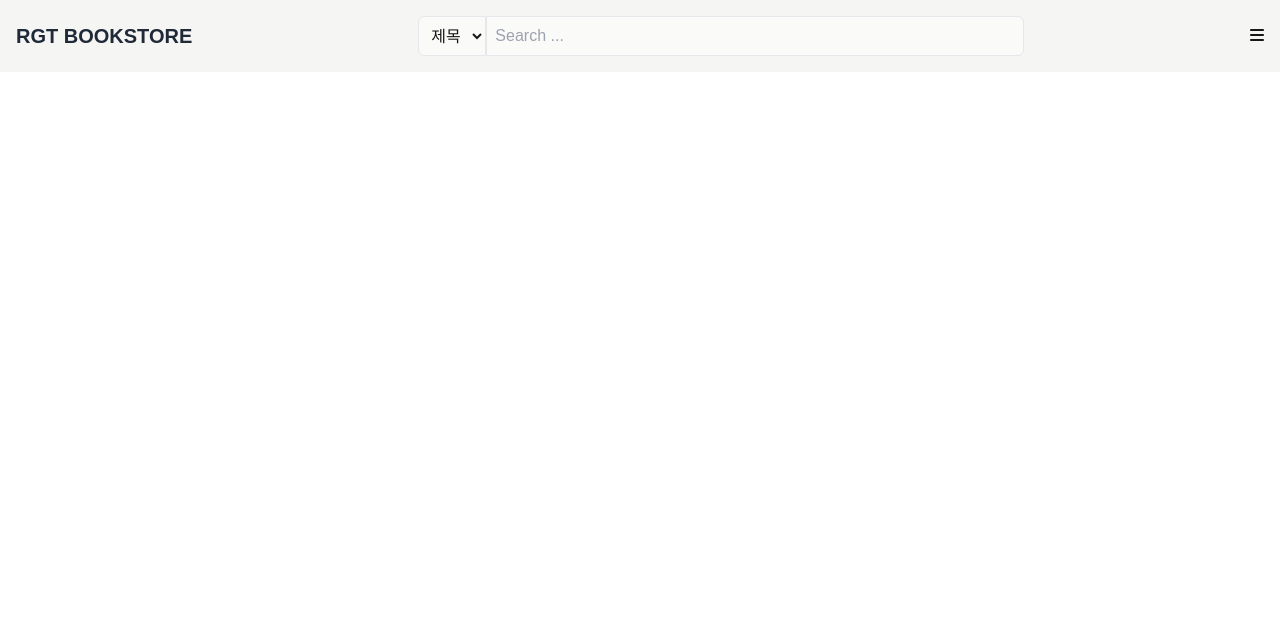
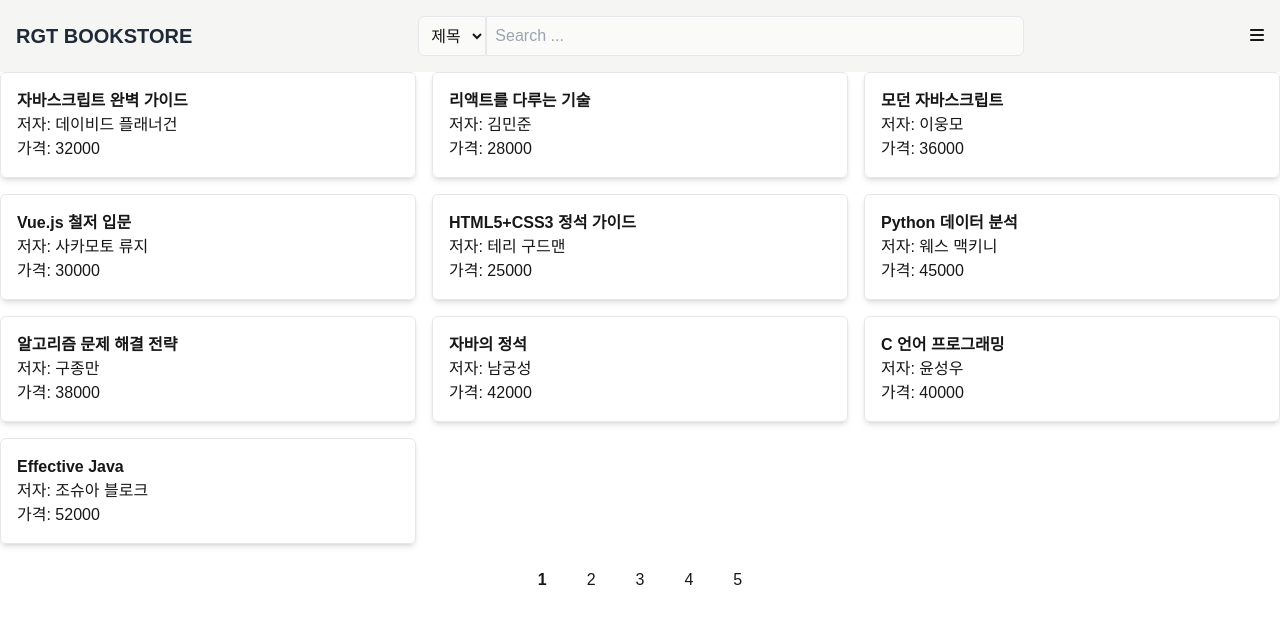
Before and after one commit to cbw6088/rgt_project, a Next.js app: page /list_page in a window 1280 px wide. Shown: the top 624 px of the page. Built offline with nearby package versions, Linux system fonts and the light colour scheme.

Commit message:
feat/책, 책리스트 컴포넌트 추가 후 페이지네이션 적용

```diff
--- /dev/null
+++ b/app/list_page/components/book_item.tsx
@@ -0,0 +1,20 @@
+import React from "react";
+
+interface Book {
+    id: number;
+    title: string;
+    author: string;
+    price: number;
+}
+
+const BookItem: React.FC< {book : Book} > = ( {book} ) => {
+    return (
+        <div className="border p-4 rounded-md shadow-md">
+            <h3 className="font-bold">{book.title}</h3>
+            <p>저자: {book.author}</p>
+            <p>가격: {book.price}</p>
+        </div>
+    )
+}
+
+export default BookItem;
--- /dev/null
+++ b/app/list_page/components/book_list.tsx
@@ -0,0 +1,14 @@
+import React from 'react';
+import BookItem from './book_item';
+
+const BookList: React.FC<{ books: any[] }> = ({ books }) => {
+    return (
+        <div className="grid grid-cols-1 md:grid-cols-2 lg:grid-cols-3 gap-4">
+            {books.map(book => (
+                <BookItem key={book.id} book={book} />
+            ))}
+        </div>
+    );
+};
+
+export default BookList;
--- a/app/list_page/list_page.tsx
+++ b/app/list_page/list_page.tsx
@@ -3,6 +3,7 @@
 import { useState, useEffect } from "react";
 import { getBooks, debounceSearch } from "./actions/get_books";
 import { books } from "../mock_data/books";
+import BookList from "./components/book_list";
 import '@fortawesome/fontawesome-free/css/all.min.css';
 
 export default function listPage() {
@@ -65,6 +66,18 @@ export default function listPage() {
                 </div>
 
             </div>
+            <BookList books={filteredBooks} />
+            <div className="flex justify-center my-4">
+                {Array.from({ length: totalPages }, (_, index) => (
+                    <button
+                        key={index + 1}
+                        onClick={() => setPage(index + 1)}
+                        className={`mx-1 px-4 py-2 rounded-md ${page === index + 1 ? 'font-black' : 'font-normal'}`}
+                    >
+                        {index + 1}
+                    </button>
+                ))}
+            </div>
         </div>
     );
 }
```
